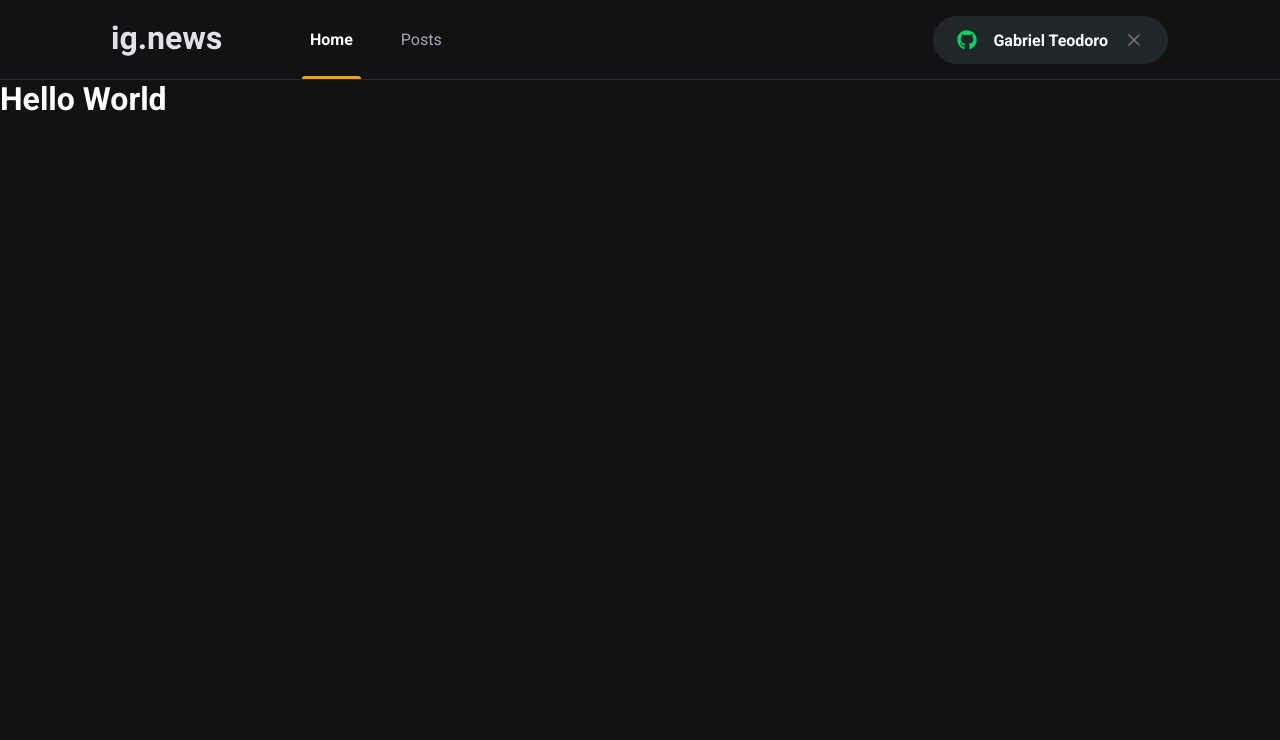
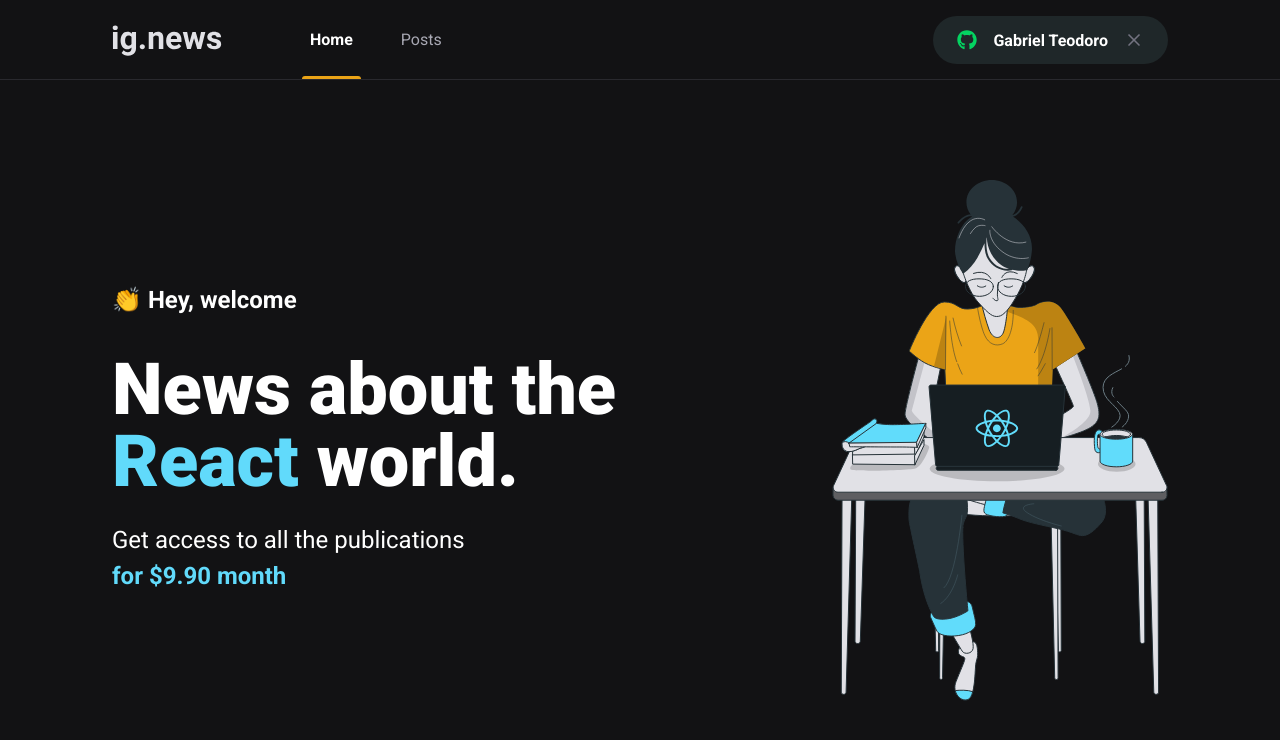
Before and after one commit to oigabrielteodoro/ig.news, a Next.js app: page / in a window 1280 px wide. Shown: the top 740 px of the page. Built offline with nearby package versions, Linux system fonts and the light colour scheme.

Commit message:
feat: created Home page

```diff
--- a/src/pages/_document.tsx
+++ b/src/pages/_document.tsx
@@ -6,7 +6,7 @@
       <Html>
         <Head>
           <link rel="preconnect" href="https://fonts.gstatic.com" />
-          <link href="https://fonts.googleapis.com/css2?family=Roboto:wght@300;400;500;700&display=swap" rel="stylesheet" />
+          <link href="https://fonts.googleapis.com/css2?family=Roboto:wght@300;400;500;700;900&display=swap" rel="stylesheet" />
 
           <link rel="shortcut icon" href="/favicon.png" type="image/png"/>
 
--- a/src/pages/index.tsx
+++ b/src/pages/index.tsx
@@ -1,14 +1,25 @@
 import Head from 'next/head';
+
+import styles from '../styles/home.module.scss';
 
 export default function Home() {
   return (
     <>
       <Head>
-        <title>Inicio | ig.news</title>
+        <title>Home | ig.news</title>
       </Head>
-      <h1>
-        Hello World
-      </h1>
+
+      <main className={styles.contentContainer}>
+        <section className={styles.hero}>
+          <span>👏  Hey, welcome</span>
+          <h1>News about the <span>React</span> world.</h1>
+          <p>
+            Get access to all the publications <br/>
+            <span>for $9.90 month</span>
+          </p>
+        </section>
+        <img src="/images/avatar.svg" alt="Girl coding"/>
+      </main>
     </>
   )
 }
--- /dev/null
+++ b/src/styles/home.module.scss
@@ -0,0 +1,41 @@
+.contentContainer {
+  max-width: 1120px;
+  margin: 0 auto;
+  padding: 0 2rem;
+  height: calc(100vh - 5rem);
+
+  display: flex;
+  align-items: center;
+  justify-content: space-between;
+}
+
+.hero {
+  max-width: 600px;
+
+  > span {
+    font-size: 1.5rem;
+    font-weight: bold;
+  }
+
+  h1 {
+    font-size: 4.5rem;
+    line-height: 4.5rem;
+    font-weight: 900;
+    margin-top: 2.5rem;
+
+    span {
+      color: var(--cyan-500);
+    }
+  }
+
+  p {
+    font-size: 1.5rem;
+    line-height: 2.25rem;
+    margin-top: 1.5rem;
+
+    span {
+      color: var(--cyan-500);
+      font-weight: bold;
+    }
+  }
+}
```
